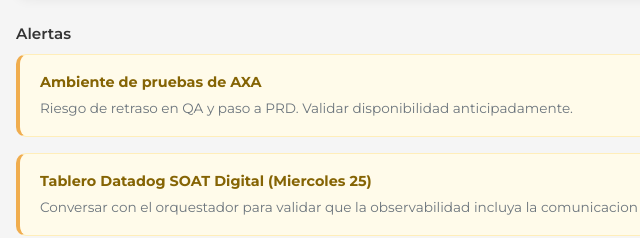
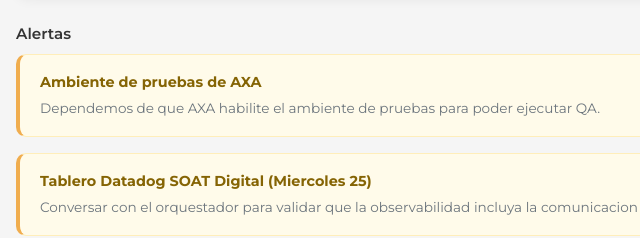
Before and after one commit to AlberthSanchez-DigitalprofIT/Squad-Agentes-IA, a website: page docs/informe-ejecutivo-proyectiva-2026-06-29.html in a window 1280 px wide. Shown: the part 3087-3325 px from the top of the page, 56-696 px from the left. Drawn offline with Linux system fonts and the light colour scheme.

Commit message:
docs: aclarar dependencia ambiente pruebas AXA

```diff
--- a/docs/informe-ejecutivo-proyectiva-2026-06-29.html
+++ b/docs/informe-ejecutivo-proyectiva-2026-06-29.html
@@ -158,7 +158,7 @@ tr:nth-child(even) td{background:var(--gris-claro)}
 </tbody></table></div>
 
 <p class="sub-title">Alertas</p>
-<div class="alerta-box warning"><h4>Ambiente de pruebas de AXA</h4><p>Riesgo de retraso en QA y paso a PRD. Validar disponibilidad anticipadamente.</p></div>
+<div class="alerta-box warning"><h4>Ambiente de pruebas de AXA</h4><p>Dependemos de que AXA habilite el ambiente de pruebas para poder ejecutar QA.</p></div>
 <div class="alerta-box warning"><h4>Tablero Datadog SOAT Digital (Miercoles 25)</h4><p>Conversar con el orquestador para validar que la observabilidad incluya la comunicacion entre servicios propios y AXA.</p></div>
 
 <p class="sub-title">Backlog</p>
```
